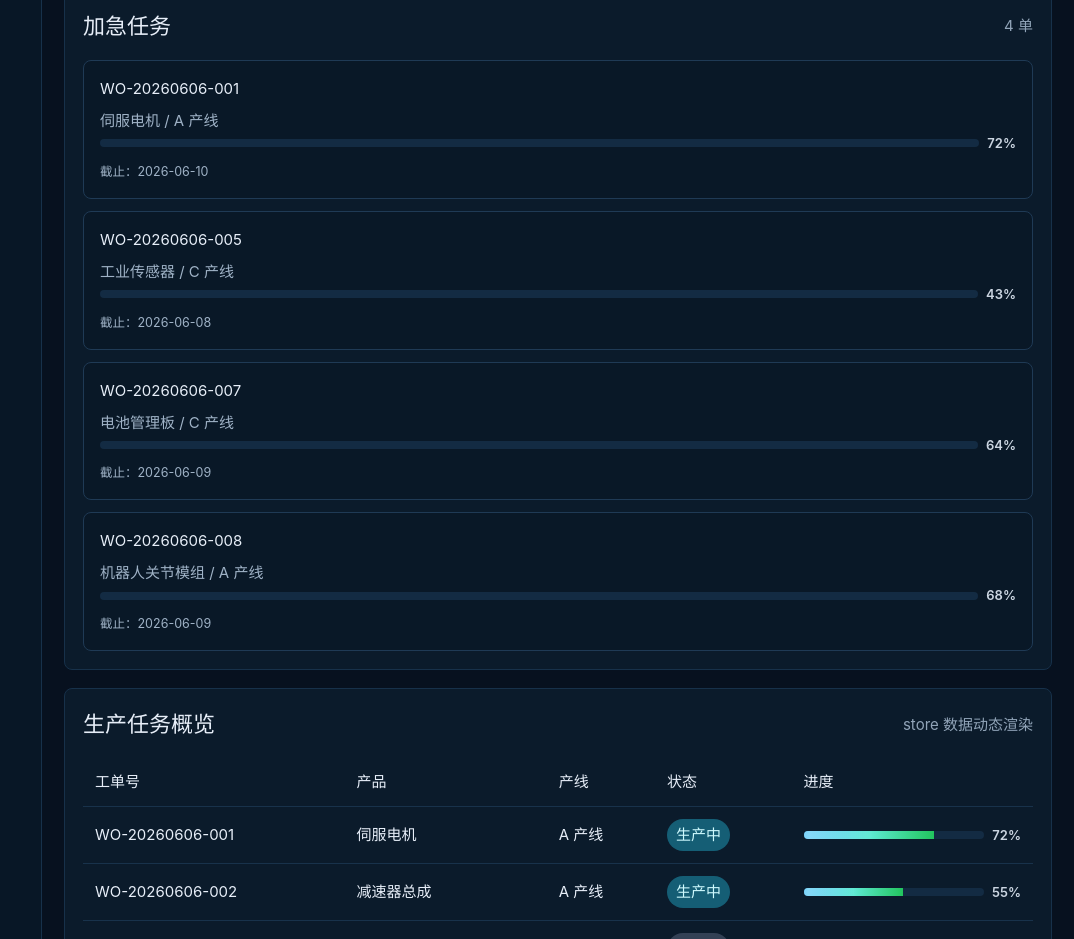
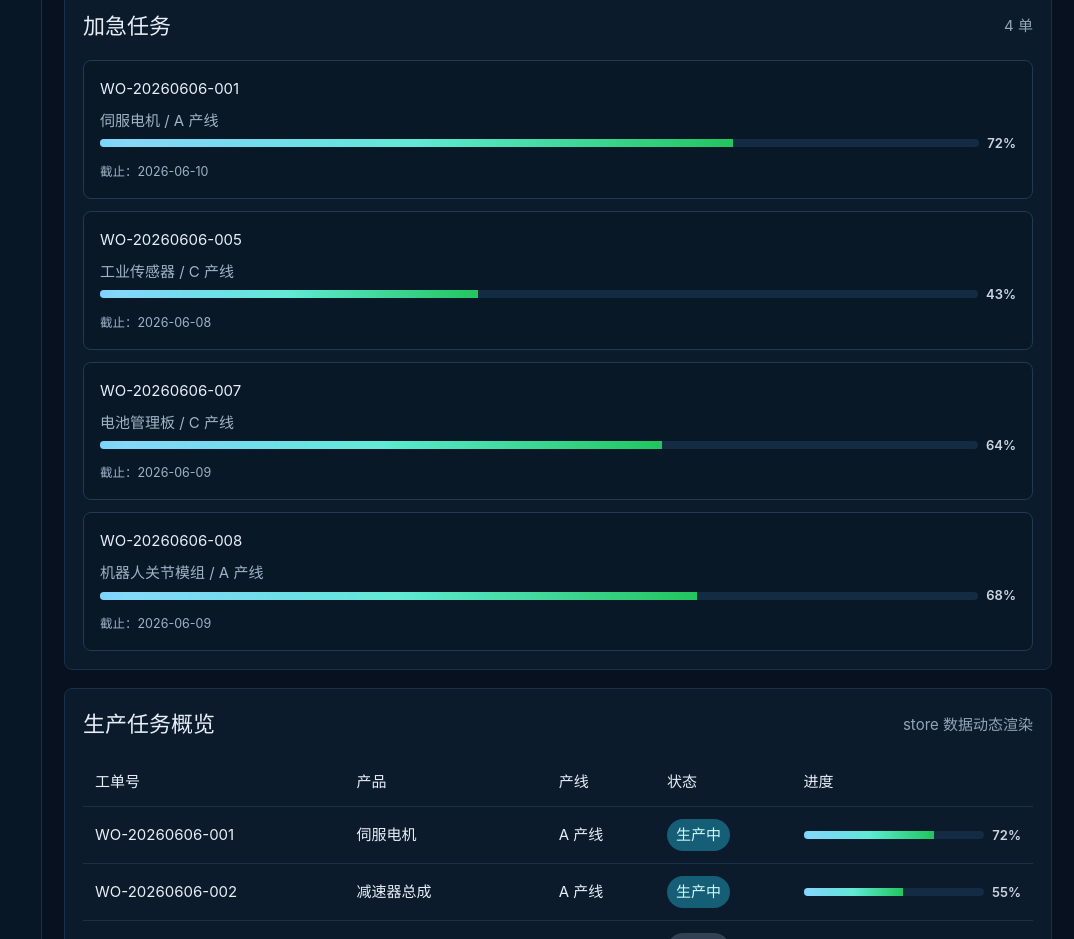
Before and after one commit to h1czvk0/smart-mom, a Vue app: page /dashboard in a window 1280 px wide. Shown: the part 1280-2219 px from the top of the page, without its empty margins (206-1280 px from the left). Built offline with nearby package versions, Linux system fonts and the light colour scheme.

Commit message:
修复进度条与加急标签样式

```diff
--- a/src/assets/main.css
+++ b/src/assets/main.css
@@ -498,14 +498,15 @@ td small {
   background: #132b43;
 }
 
-.progress-bar span {
+.progress-wrap .progress-bar span {
   display: block;
   height: 100%;
+  margin-top: 0;
   background: linear-gradient(90deg, #38bdf8, #5eead4, #22c55e);
   transition: width 420ms ease;
 }
 
-.progress-bar span::after {
+.progress-wrap .progress-bar span::after {
   display: block;
   width: 100%;
   height: 100%;
@@ -592,6 +593,7 @@ td small {
   border-radius: 999px;
   color: #ffedd5;
   background: #9a3412;
+  font-weight: 700;
 }
 
 .text-link {
@@ -1100,6 +1102,11 @@ td small {
   background: #ffedd5;
 }
 
+[data-theme='light'] .urgent-pill {
+  color: #ffffff;
+  background: #b42318;
+}
+
 [data-theme='light'] .progress-bar {
   background: #dbe8f1;
 }
```
